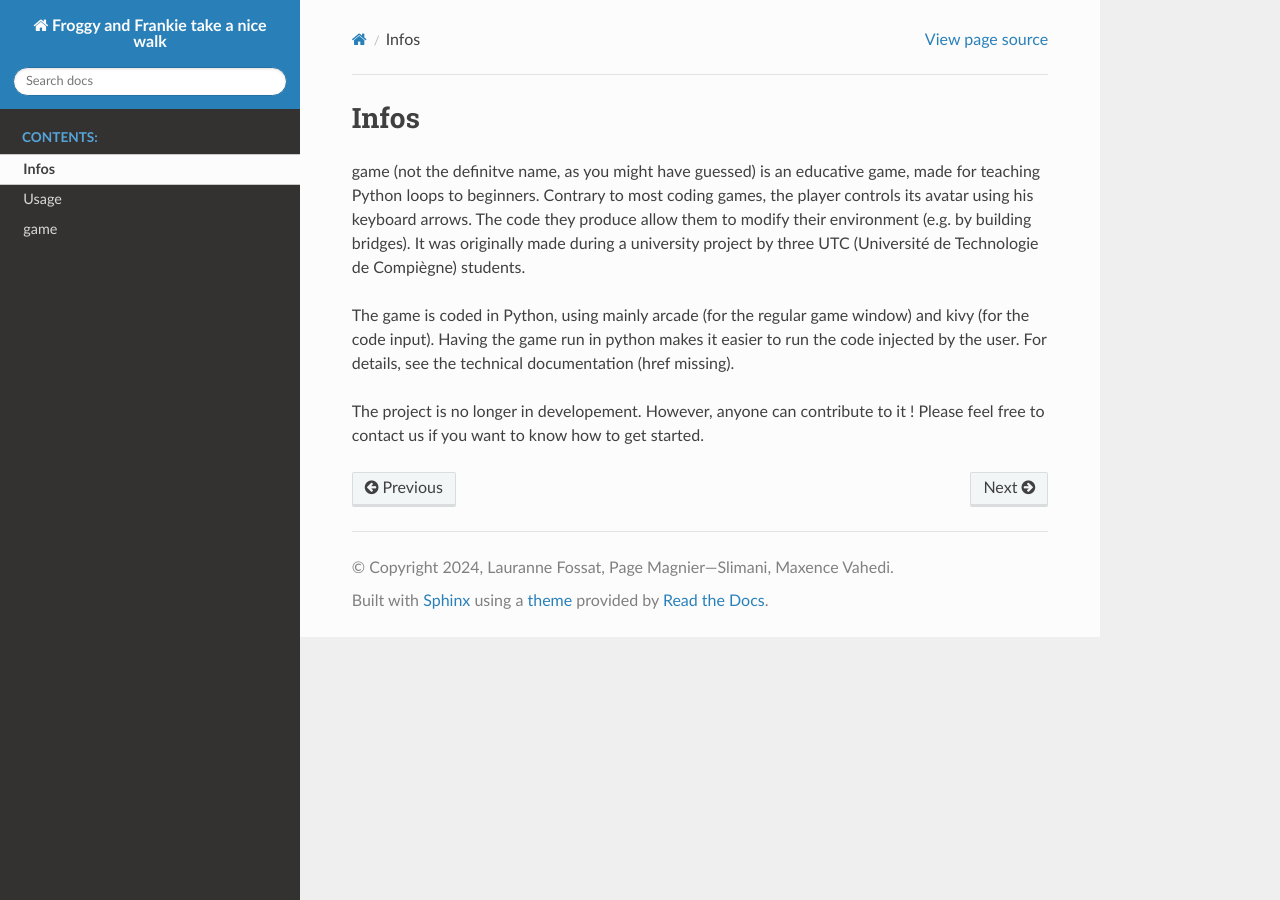
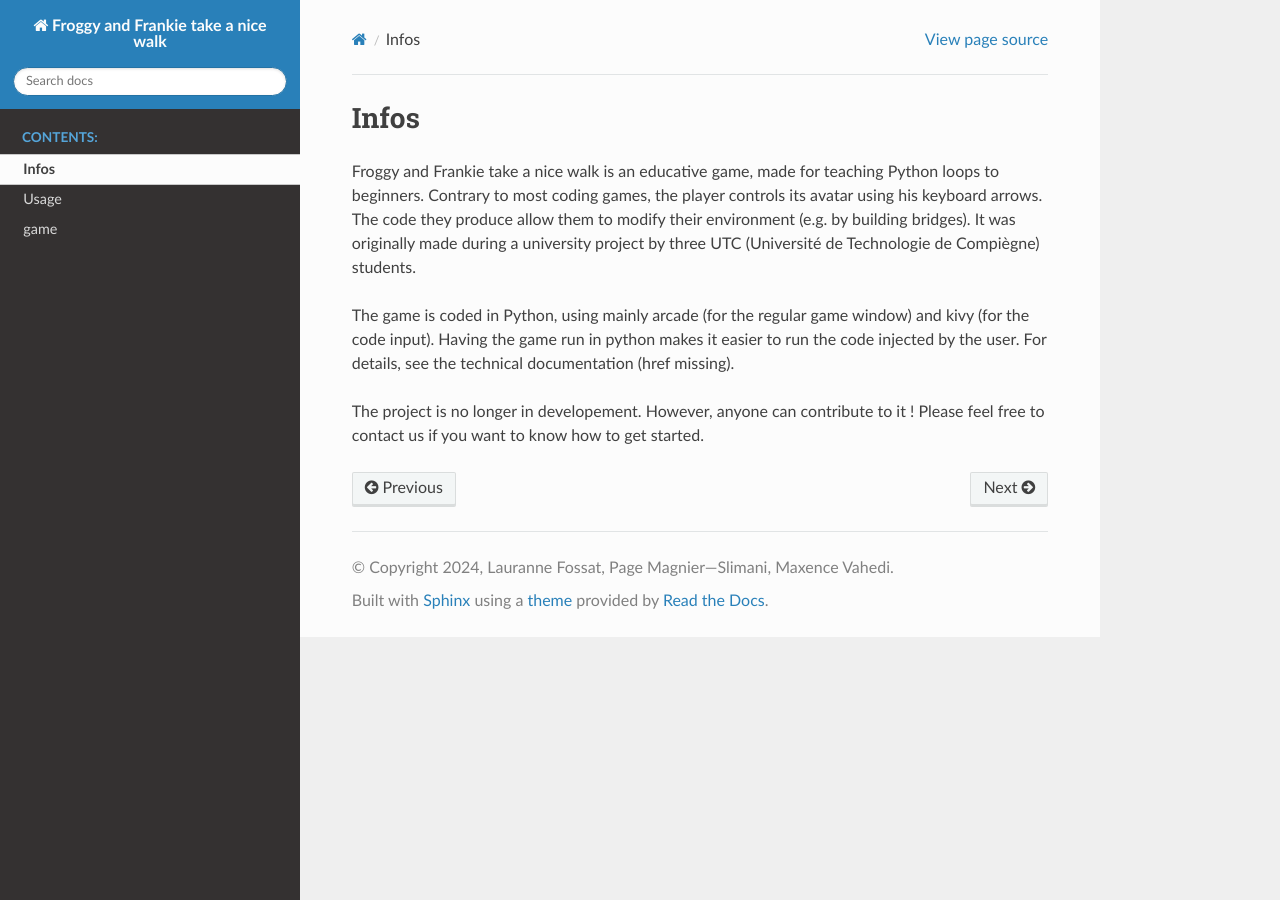
Before and after one commit to queer-frogs/froggy-and-frankie-take-a-nice-walk, a Sphinx documentation site: the page built from docs/source/infos.rst, in a window 1280 px wide. Built offline with Sphinx 7.4.7 and the Read the Docs theme 2.0.0, drawn with Linux system fonts in a browser that asks for light colours.

Commit message:
update docs

```diff
--- a/docs/source/infos.rst
+++ b/docs/source/infos.rst
@@ -1,7 +1,7 @@
 Infos
 =====
 
-game (not the definitve name, as you might have guessed) is an educative game, made for teaching Python loops to
+Froggy and Frankie take a nice walk is an educative game, made for teaching Python loops to
 beginners.
 Contrary to most coding games, the player controls its avatar using his keyboard arrows. The code they produce allow
 them to modify their environment (e.g. by building bridges).
```
Also changed, not shown: README.md (+2 -2 lines), 10 other files.
